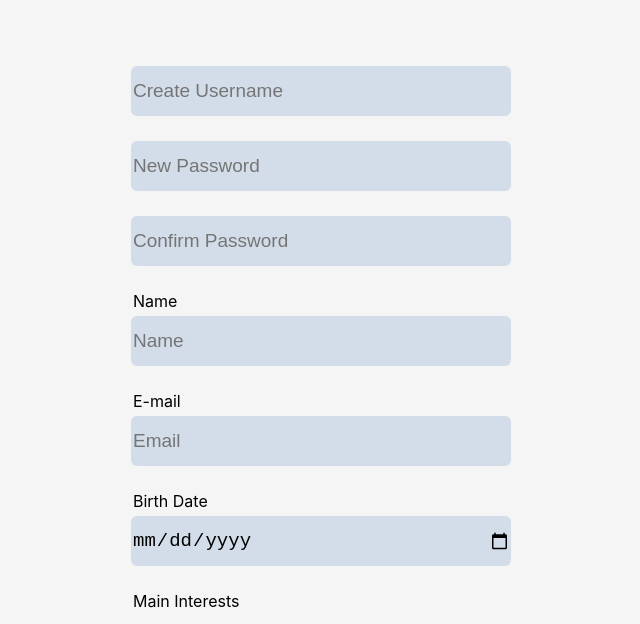
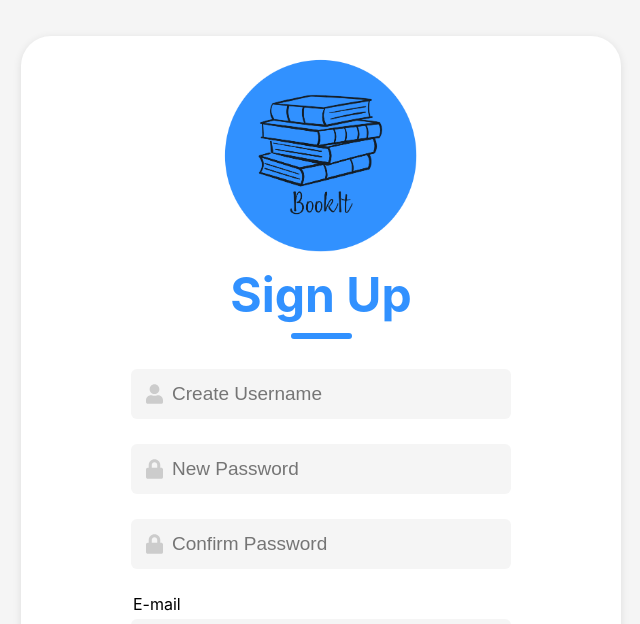
Before and after one commit to cmariasduval/BookIt, a React (Create React App) app in the folder web/: page /signup in a window 1280 px wide. Shown: the part 164-788 px from the top of the page, without its empty margins (319-959 px from the left). Built offline with nearby package versions, Linux system fonts and the light colour scheme.

Commit message:
login and signup pages front

```diff
--- a/web/src/Components/Login-Signup/Login.css
+++ b/web/src/Components/Login-Signup/Login.css
@@ -20,7 +20,7 @@
 }
 
 .text{
-    color: #ADC2DA;
+    color: #3191FF;
     font-size: 48px;
     font-weight: 700;
 }
@@ -28,7 +28,7 @@
 .underline{
     width: 61px;
     height: 6px;
-    background-color: #ADC2DA;
+    background-color: #3191FF;
     border-radius: 9px;
 }
 
@@ -47,6 +47,7 @@
     height: 50px;
     color: whitesmoke;
     background-color: whitesmoke;
+    border-radius: 7px;
 }
 
 .login-input input{
@@ -55,8 +56,8 @@
     border: none;
     font-size: 19px;
     background: whitesmoke; /* Fondo blanco */
-    border-radius: 25px;
-    outline: #ADC2DA;
+    margin-left: 10px;
+    outline: none;
 }
 
 .login-input form input{
@@ -74,11 +75,16 @@
     border: transparent;
     border-radius: 30px;
     height: 30px;
-    width: 65px;
+    width: 75px;
     background-color: white;
     font-weight: bold;
-    color: #7A8795;
-    font-size: 78%;
+    color: #3191FF;
+    font-size: 90%;
+    cursor: pointer;
+}
+
+.to-signup button:hover{
+    text-decoration: underline;
 }
 
 .login-submit-container{
@@ -92,10 +98,10 @@
     display: flex;
     justify-content: center;
     align-items: center;
-    width: 150px;
+    width: 380px;
     height: 50px;
     color: white;
-    background:#D3DDE9;
+    background:#3191FF;
     border-radius: 7px;
     font-size: 19px;
     font-weight: 700;
@@ -107,7 +113,7 @@
 .login-submit-container button:hover {
     box-shadow: 0px 4px 12px rgba(0, 0, 0, 0.2);
     transform: scale(1.05);
-    background-color: #ADC2DA;
+    background-color: #086EE3;
 }
 
 .logo{
@@ -116,3 +122,11 @@
     display: block;
     margin: 0 auto 0;
 }
+
+.divider{
+    width: 70%;
+    height: 1px;
+    margin-left: 90px;
+    background-color: #ccc;
+    border-radius: 9px;
+}
--- a/web/src/Components/Login-Signup/Login.jsx
+++ b/web/src/Components/Login-Signup/Login.jsx
@@ -69,6 +69,7 @@ const Login = () => {
           <button type="submit">Log In</button>
         </div>
       </form>
+      <div className="divider"></div>
     </div>
   );
 };
--- a/web/src/Components/Login-Signup/Signup.css
+++ b/web/src/Components/Login-Signup/Signup.css
@@ -1,30 +1,55 @@
-.container{
+.signup-container{
     display: flex;
     flex-direction: column;
     margin: auto;
     margin-top: 200px;
     padding-bottom: 30px;
     width: 600px;
+    background-color: white;
+    border-radius: 30px;
+    box-shadow: 0 2px 8px rgba(0, 0, 0, 0.1);
 }
 
-.inputs{
+.signup-header{
+    display: flex;
+    flex-direction: column;
+    align-items: center;
+    gap: 9px;
+    width: 100%;
+    margin-top: 20px;
+}
+
+.signup-text{
+    color: #3191FF;
+    font-size: 48px;
+    font-weight: 700;
+}
+
+.signup-underline{
+    width: 61px;
+    height: 6px;
+    background-color: #3191FF;
+    border-radius: 9px;
+}
+
+.signup-inputs{
     margin-top: 30px;
     display: flex;
     flex-direction: column;
     gap: 25px;
 }
 
-.input{
+.signup-input{
     display: flex;
     align-items: center;
     margin: auto;
     width: 380px;
     height: 50px;
-    background: #D3DDE9;
+    background: whitesmoke;
     border-radius: 6px;
 }
 
-.input input{
+.signup-input input{
     height: 50px;
     width: 400px;
     background: transparent;
@@ -32,9 +57,16 @@
     outline: none;
     font-size: 19px;
     color: black;
+    margin-left: 1px;
  }
 
-
+.signup-input-icon {
+    margin-left: 15px;
+    margin-right: 1px;
+    cursor: pointer;
+    color: #ccc;
+    font-size: 20px;
+}
 
 .input-title{
     display: flex;
@@ -71,22 +103,21 @@
     display: flex;
     margin: 25px auto;
     justify-content: center;
-    gap: 25px;
+    gap: 10px;
 }
 
 .signup-submit-container button{
     display: flex;
     justify-content: center;
     align-items: center;
-    width: 150px;
+    width: 180px;
     height: 50px;
     color: white;
-    background:#D3DDE9;
-    border-radius: 50px;
+    background:#3191FF;
+    border-radius: 7px;
     font-size: 19px;
     font-weight: 700;
     cursor: pointer;
     border:none;
     outline: none;
-    margin-left: 10px;
 }
--- a/web/src/Components/Login-Signup/Signup.jsx
+++ b/web/src/Components/Login-Signup/Signup.jsx
@@ -1,6 +1,9 @@
 import { useState } from "react";
 import './Signup.css';
 import { useNavigate } from "react-router-dom";
+import logo from '../Assets/logo.png';
+import { FaUser, FaLock, FaEnvelope } from "react-icons/fa";
+import { MdOutlineDriveFileRenameOutline } from "react-icons/md";
 
 const SignUp = () => {
   const [email, setEmail] = useState("");
@@ -62,11 +65,16 @@ const SignUp = () => {
   };
 
   return (
-    <div className='container'>
+    <div className='signup-container'>
+      <div className="signup-header">
+        <img src={logo} alt="Logo" className="logo" />
+        <div className="signup-text">Sign Up</div>
+        <div className="signup-underline"></div>
+      </div>
       <form onSubmit={handleSubmit}>
-        <div className="inputs">
-          <div className="input">
-            <img />
+        <div className="signup-inputs">
+          <div className="signup-input">
+            <FaUser className="signup-input-icon" style={{marginRight: "6px", cursor: "pointer"}} />
             <input
               type="text"
               placeholder="Create Username"
@@ -74,8 +82,8 @@ const SignUp = () => {
               onChange={(e) => setUsername(e.target.value)}
             />
           </div>
-          <div className="input">
-            <img />
+          <div className="signup-input">
+            <FaLock className="signup-input-icon" style={{marginRight: "6px", cursor: "pointer"}} />
             <input
               type="password"
               placeholder="New Password"
@@ -83,8 +91,8 @@ const SignUp = () => {
               onChange={(e) => setPassword(e.target.value)}
             />
           </div>
-          <div className="input">
-            <img />
+          <div className="signup-input">
+            <FaLock className="signup-input-icon" style={{marginRight: "6px", cursor: "pointer"}} />
             <input
               type="password"
               placeholder="Confirm Password"
@@ -92,19 +100,9 @@ const SignUp = () => {
               onChange={(e) => setConfirmPassword(e.target.value)}
             />
           </div>
-          <div className="input-title">Name</div>
-          <div className="input">
-            <img />
-            <input
-              type="text"
-              placeholder="Name"
-              value={fullName}
-              onChange={(e) => setFullName(e.target.value)}
-            />
-          </div>
           <div className="input-title">E-mail</div>
-          <div className="input">
-            <img />
+          <div className="signup-input">
+            <FaEnvelope className="signup-input-icon" style={{marginRight: "6px", cursor: "pointer"}} />
             <input
               type="email"
               placeholder="Email"
@@ -113,7 +111,7 @@ const SignUp = () => {
             />
           </div>
           <div className="input-title">Birth Date</div>
-          <div className="input">
+          <div className="signup-input">
             <img />
             <input
               type="date"
```
Also changed, not shown: web/src/Components/Assets/logo.png.
